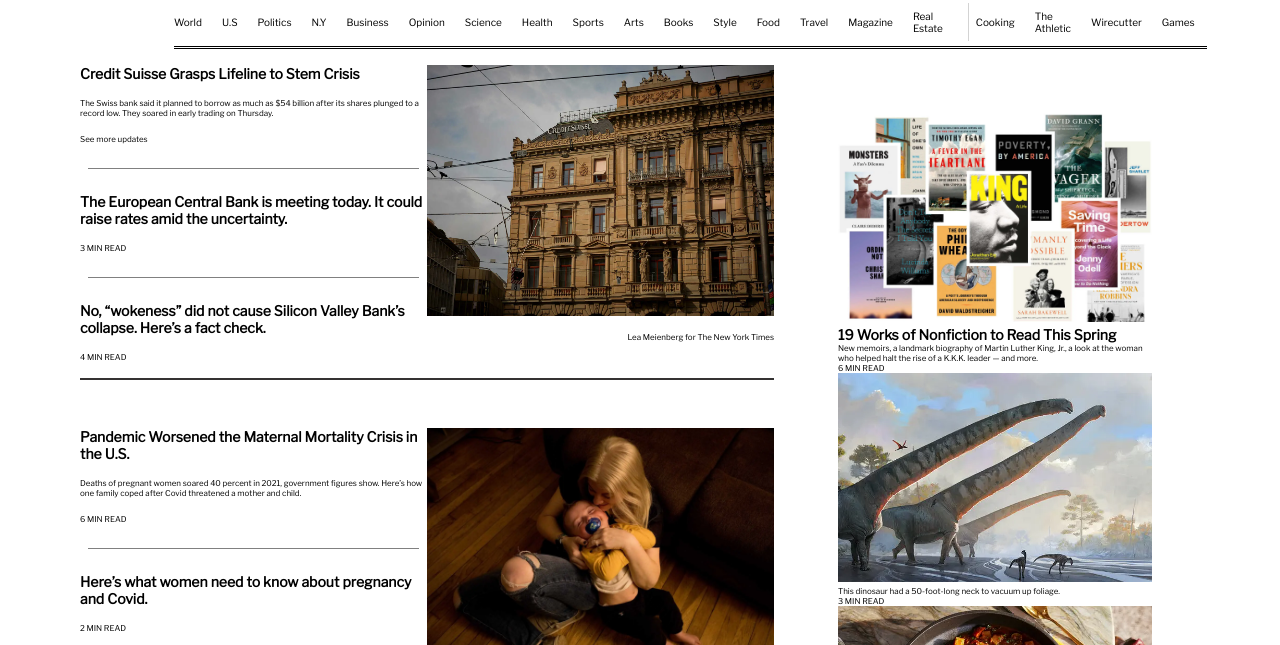
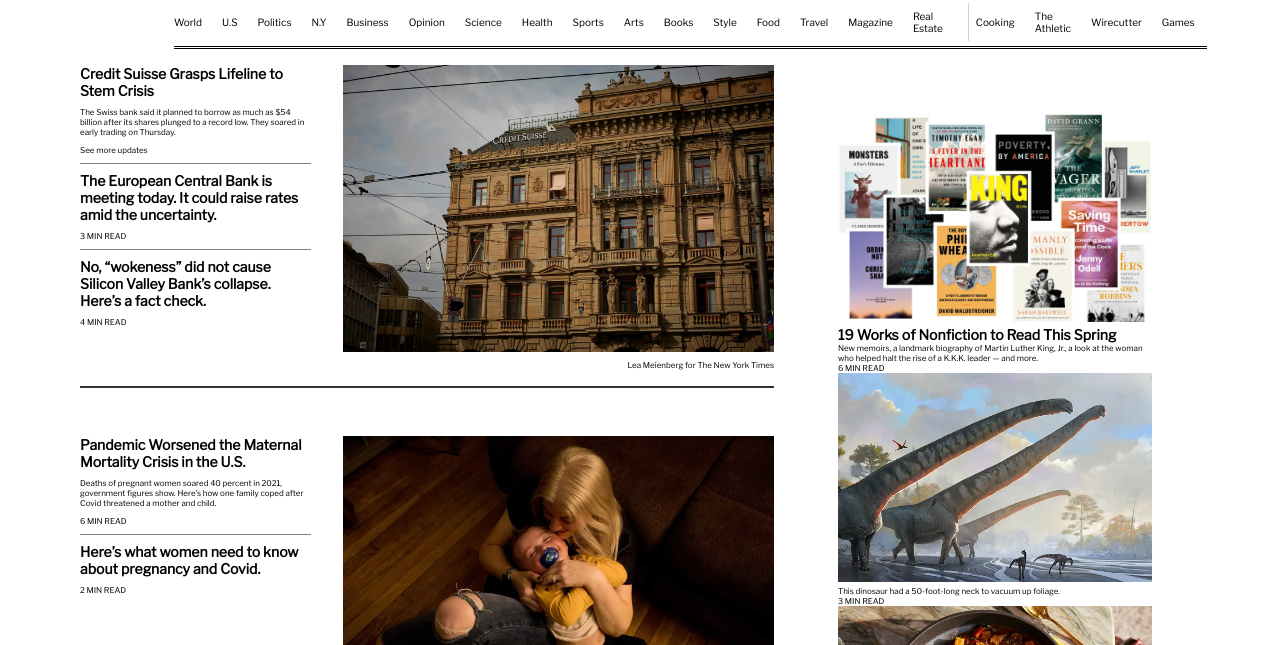
Before and after one commit to marialoudiaz/NYT_clone, a plain HTML site: page index.html in a window 1280 px wide. Shown: the part 155-800 px from the top of the page. Drawn offline with nearby package versions, Linux system fonts and the light colour scheme.

Commit message:
FINALLY THE LEFT COLUMN IS GOOD

```diff
--- a/index.html
+++ b/index.html
@@ -214,8 +214,8 @@
   </section>
 
 </section>
+</body>
 
-</body>
 
  <!--Footer-->
  <footer>
@@ -314,7 +314,7 @@
     <li><a href="">Email Newsletters</a></li>
     <li><a href="">Corporate Subscriptions</a></li>
     <li><a href="">Education Rate</a></li>
-  <div class="divider"></div>
+  <div class="divider-footer"></div>
       <li><a href="">Mobile Applications</a></li>
       <li><a href="">Replica Edition</a></li>
       <li><a href="">International</a></li>
@@ -326,7 +326,6 @@
 </section>
 </section>
 </section>
-
 <!--Bottom Footer-->
   <navbar class="bottom-footer">
     <ul class="nav-links">
@@ -344,6 +343,5 @@
     <li>Site Map</li>
     </ul>
   </navbar>
-
 </footer>
 </html>
--- a/style.css
+++ b/style.css
@@ -169,7 +169,7 @@
 /***************************** FIRST BLOC OF LEFT COLUMN **************************/
 .left-col1, .left-col2, .left-col3{
   display: grid;
-  grid-template-columns: repeat(2, 1fr);
+  grid-template-columns: repeat(3, 1fr);
   margin-bottom: 3em;
   border-bottom: 2px solid rgb(53, 50, 50);
   padding-bottom: 1em;
@@ -178,19 +178,22 @@
 .one{
 display: flex;
 flex-direction: column;
-gap: 1em;
+
+gap: 0.5em;
 }
 
 .two{
   display: flex;
   flex-wrap: wrap;
   justify-content: end;
-  gap: 1em;
+  gap: 0.5em;
+  margin-left: 2em;
+ grid-column-end: span 2;
 }
 
 
 .divider{
-  border-bottom: 2px solid grey;
+  border-bottom: 1px solid grey;
 }
 
 /***************************** RIGHT COLUMN **************************/
@@ -258,7 +261,7 @@
   border-left: 1px solid grey;
 }
 
-.divider{
+.divider-footer{
   margin: 8px;
   border-bottom: 1px solid grey
 }
```
